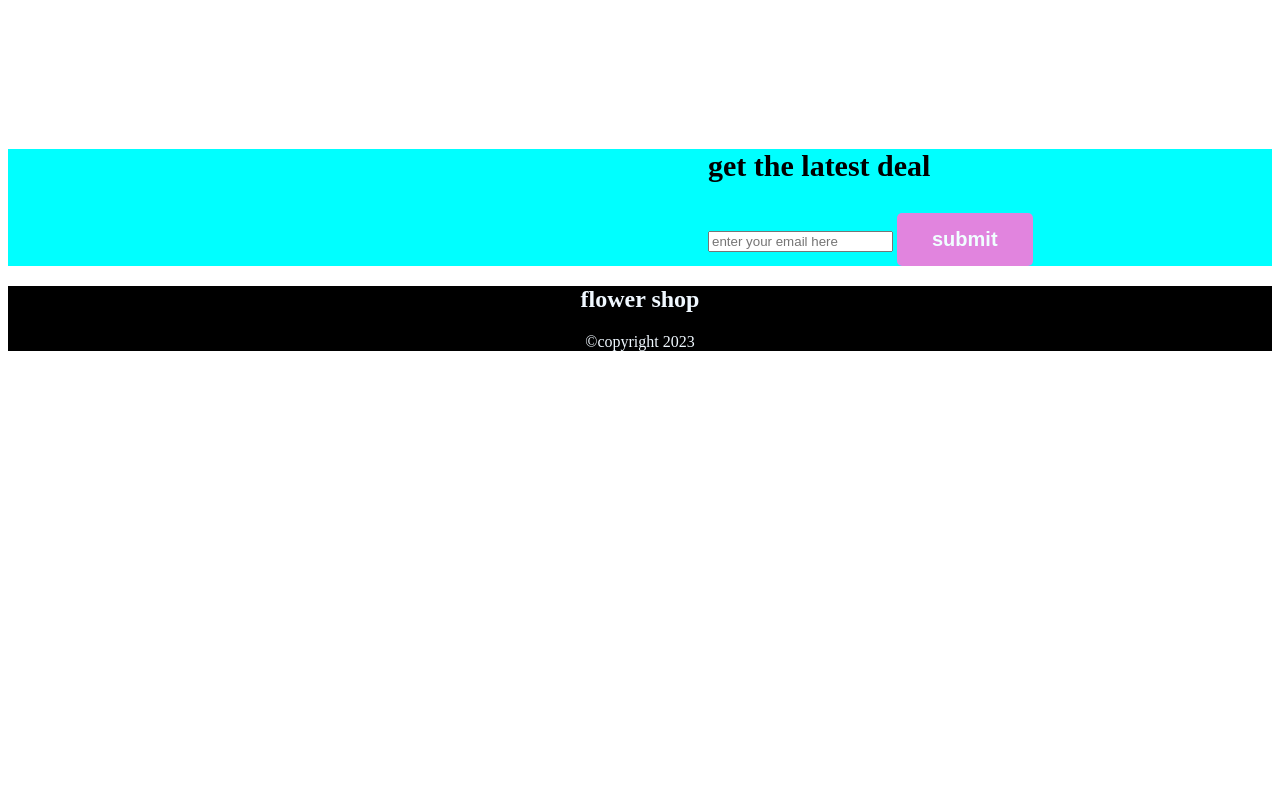
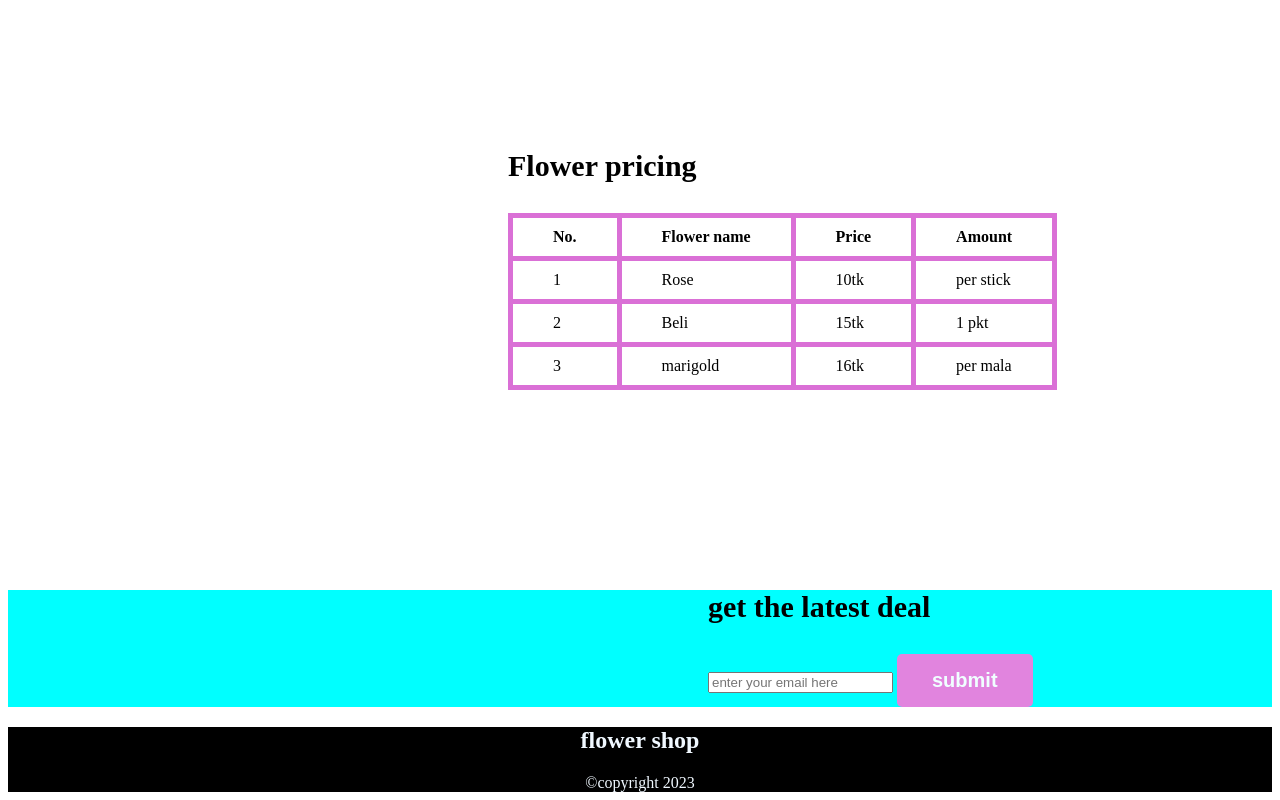
Before and after one commit to annejsx/Assignment101, a plain HTML site: page index.html in a window 1280 px wide. Shown: the part 3406-4206 px from the top of the page. Before the commit the page ends 3765 px from the top, so only its background shows below. Drawn offline with Linux system fonts and the light colour scheme.

Commit message:
table included

```diff
--- a/css/style.css
+++ b/css/style.css
@@ -66,3 +66,14 @@ footer{
   color: aliceblue;
   background-color: black;
 }
+table{
+  border-collapse: collapse;
+}
+td,th {
+  border: 5px solid orchid;
+  padding: 10px 40px;
+}
+.tbl-sec{
+  margin-top: 200px;
+  margin-left: 500px;
+}
--- a/index.html
+++ b/index.html
@@ -70,6 +70,46 @@
       <img src="image/Rectangle 4.png" alt="">
     </div>
   </section>
+  <section class="tbl-sec">
+    <h3>Flower pricing</h3>
+    <table>
+
+      <thead>
+        <tr>
+          <th>No.</th>
+          <th>Flower name</th>
+          <th>Price</th>
+          <th>Amount</th>
+        </tr>
+
+      </thead>
+      <tbody>
+        <tr>
+          <td>1</td>
+          <td>Rose</td>
+          <td>10tk</td>
+          <td>per stick</td>
+
+        </tr>
+        <tr>
+          <td>2</td>
+          <td>Beli</td>
+          <td>15tk</td>
+          <td>1 pkt</td>
+        </tr>
+        <tr>
+          <td>3</td>
+          <td>marigold</td>
+          <td>16tk</td>
+          <td>per mala</td>
+        </tr>
+
+      </tbody>
+      <tfoot>
+
+      </tfoot>
+    </table>
+  </section>
   <section class="fif-container">
     <div class="fif-text">
       <h3>get the latest deal</h3>
```
